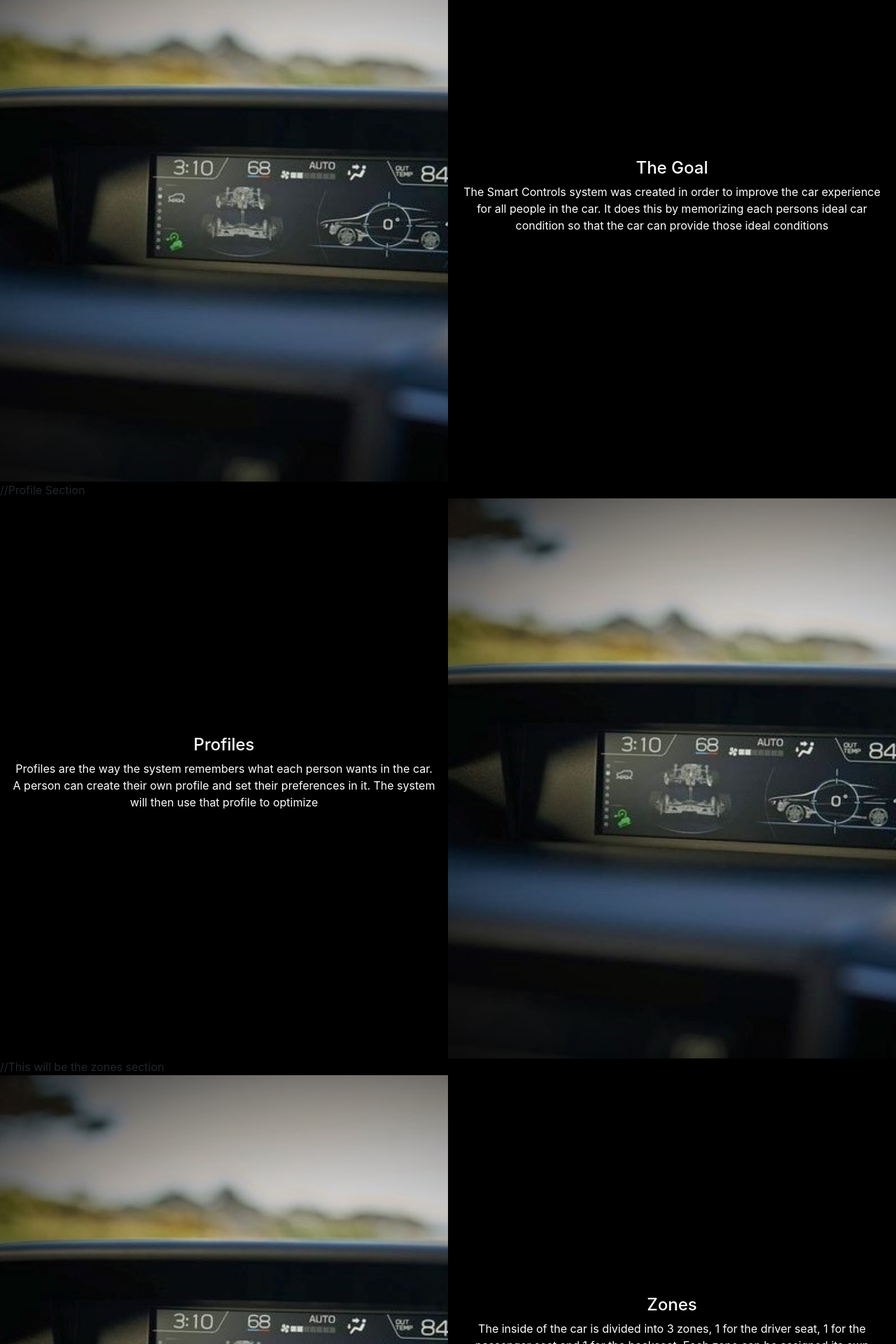
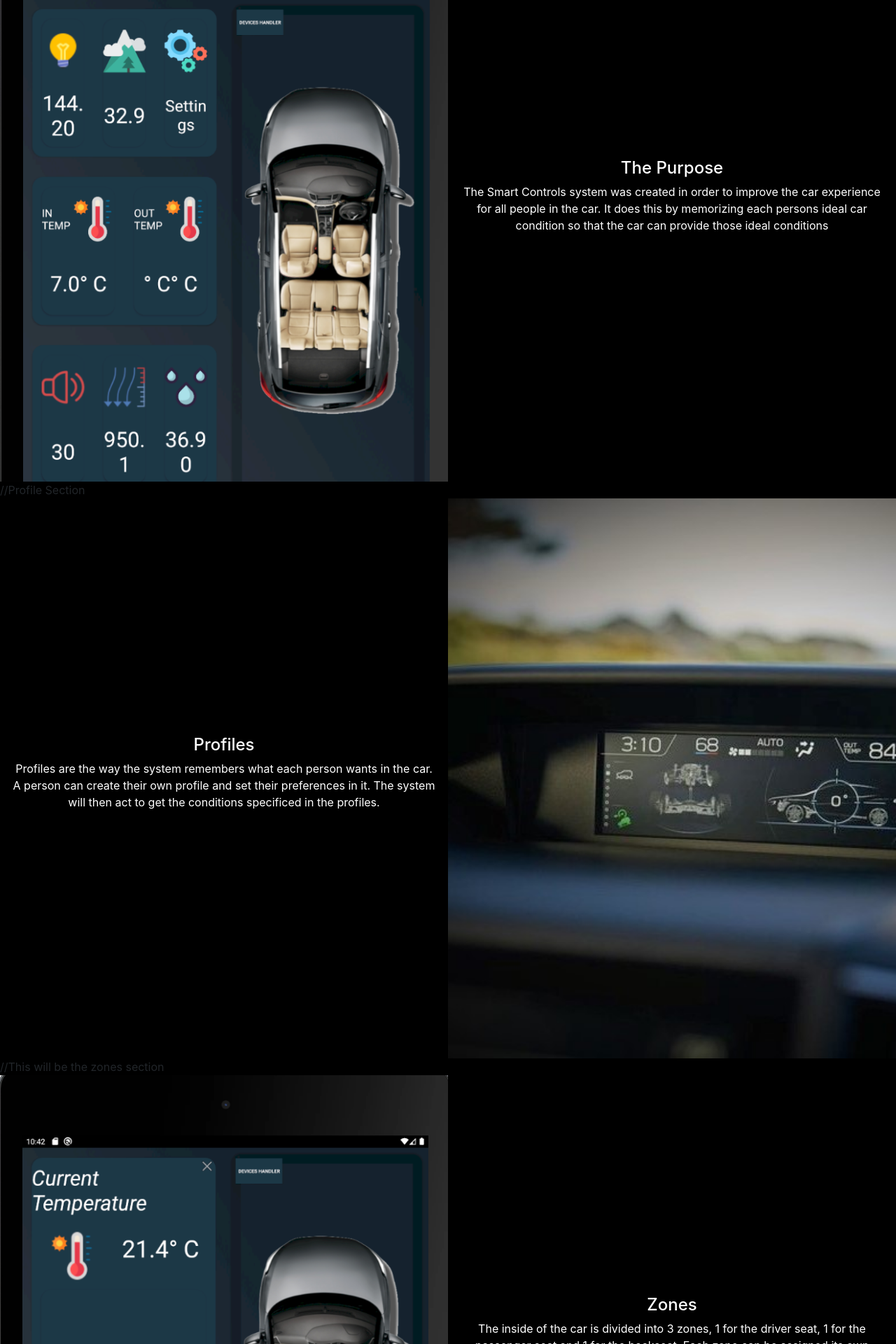
Before and after one commit to hanien/dit827server, a Flask app: page / in a window 1280 px wide. Shown: the part 960-2880 px from the top of the page at 70% size. Run offline with Flask 2, Linux system fonts and the light colour scheme; parts of the project's set-up code (start-up, migrations or seed data) failed here and were passed over; some libraries are stand-ins or nearby versions.

Commit message:
added pictures

```diff
--- a/static/style.css
+++ b/static/style.css
@@ -59,3 +59,37 @@
     text-align: center;
     margin: auto;
 }
+
+
+#DeviceHandlerSide {
+    background-image: url("Device\ Handler.jpg");
+    min-height: 100%;
+    height: 100%;
+    background-size: cover;
+    background-repeat: no-repeat;
+    display: flex;
+    align-items: center;
+    justify-content: center;
+}
+
+#ZonesSide {
+    background-image: url("Zones.jpg");
+    min-height: 100%;
+    height: 100%;
+    background-size: cover;
+    background-repeat: no-repeat;
+    display: flex;
+    align-items: center;
+    justify-content: center;
+}
+
+#DashboardSide {
+    background-image: url("Dashboard.jpg");
+    min-height: 100%;
+    height: 100%;
+    background-size: cover;
+    background-repeat: no-repeat;
+    display: flex;
+    align-items: center;
+    justify-content: center;
+}
--- a/templates/index.html
+++ b/templates/index.html
@@ -42,7 +42,7 @@
           <a class="nav-link" href="#section4">Zones</a>
         </li>
         <li class="nav-item">
-          <a class="nav-link" href="#section5">Pressure</a>
+          <a class="nav-link" href="#section5">Device Handler</a>
         </li>
       </ul>
     </div>
@@ -61,9 +61,9 @@
   <section id="section2" class="section">
     <div class="container fill">
       <div class="row fill">
-        <div class="col" id="pictureSide"></div>
+        <div class="col" id="DashboardSide"></div>
         <div class="col" id="textSide">
-            <h4>The Goal</h1>
+            <h4>The Purpose</h1>
           <p>
             The Smart Controls system was created in order to improve
             the car experience for all people in the car. It does this by
@@ -84,7 +84,7 @@
           <p>
             Profiles are the way the system remembers what each person wants in the car.
             A person can create their own profile and set their preferences in it.
-            The system will then use that profile to optimize
+            The system will then act to get the conditions specificed in the profiles.
           </p>
         </div>
         <div class="col" id="pictureSide"></div>
@@ -96,7 +96,7 @@
   <section id="section4" class="section">
     <div class="container fill">
       <div class="row fill">
-        <div class="col" id="pictureSide"></div>
+        <div class="col" id="ZonesSide"></div>
         <div class="col" id="textSide">
             <h4>Zones</h1>
           <p>
@@ -111,15 +111,18 @@
     </div>
   </section>
 
+  //Device handler
   <section id="section5" class="section">
     <div class="container fill">
       <div class="row fill">
         <div class="col" id="textSide">
           <p>
-            Control the pressure inside your car!
+            Using IOT the system can also control devices connected to the car in order to
+            make the driving experience better. For example it can mute or lower the
+            volume of phones if the driver wants to make it quieter.
           </p>
         </div>
-        <div class="col" id="pictureSide"></div>
+        <div class="col" id="DeviceHandlerSide"></div>
       </div>
     </div>
   </section>
```
Also changed, not shown: static/Dashboard.jpg (added), static/Device Handler.jpg (added), static/Zones.jpg (added).
